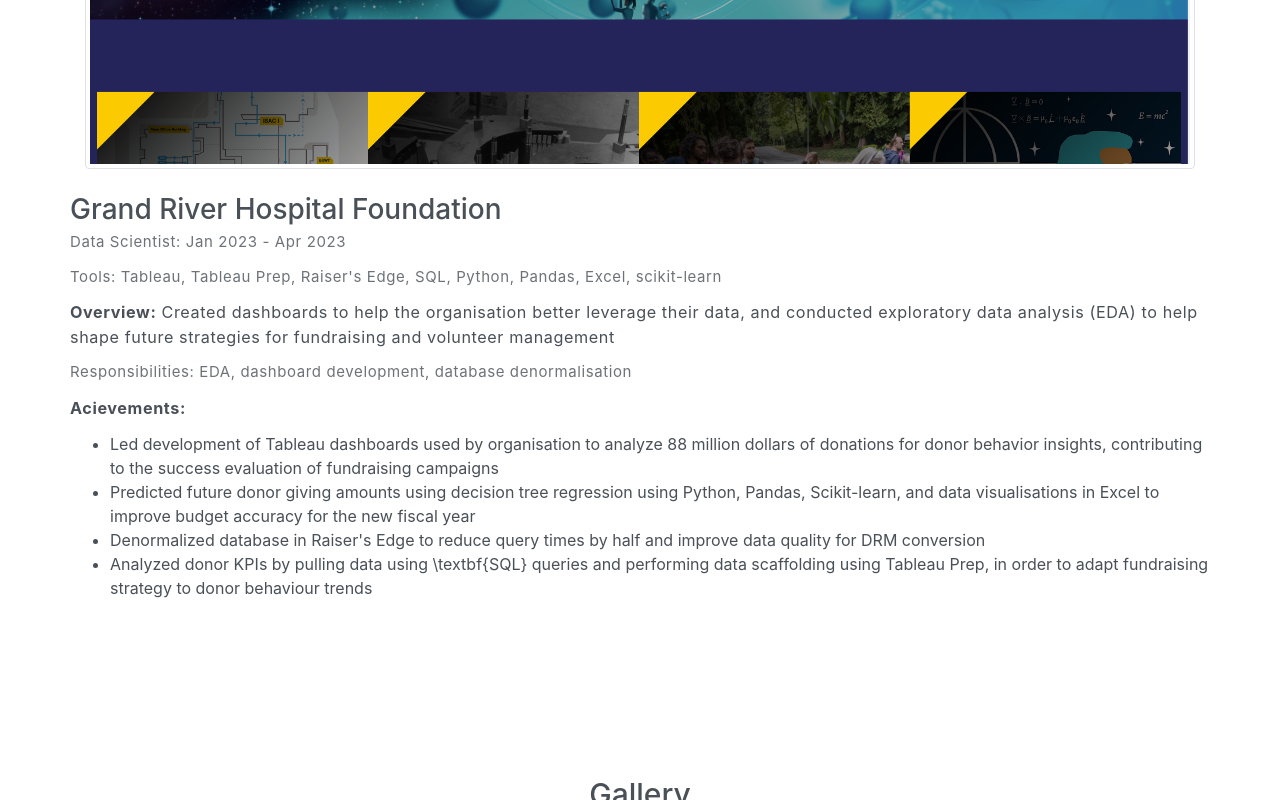
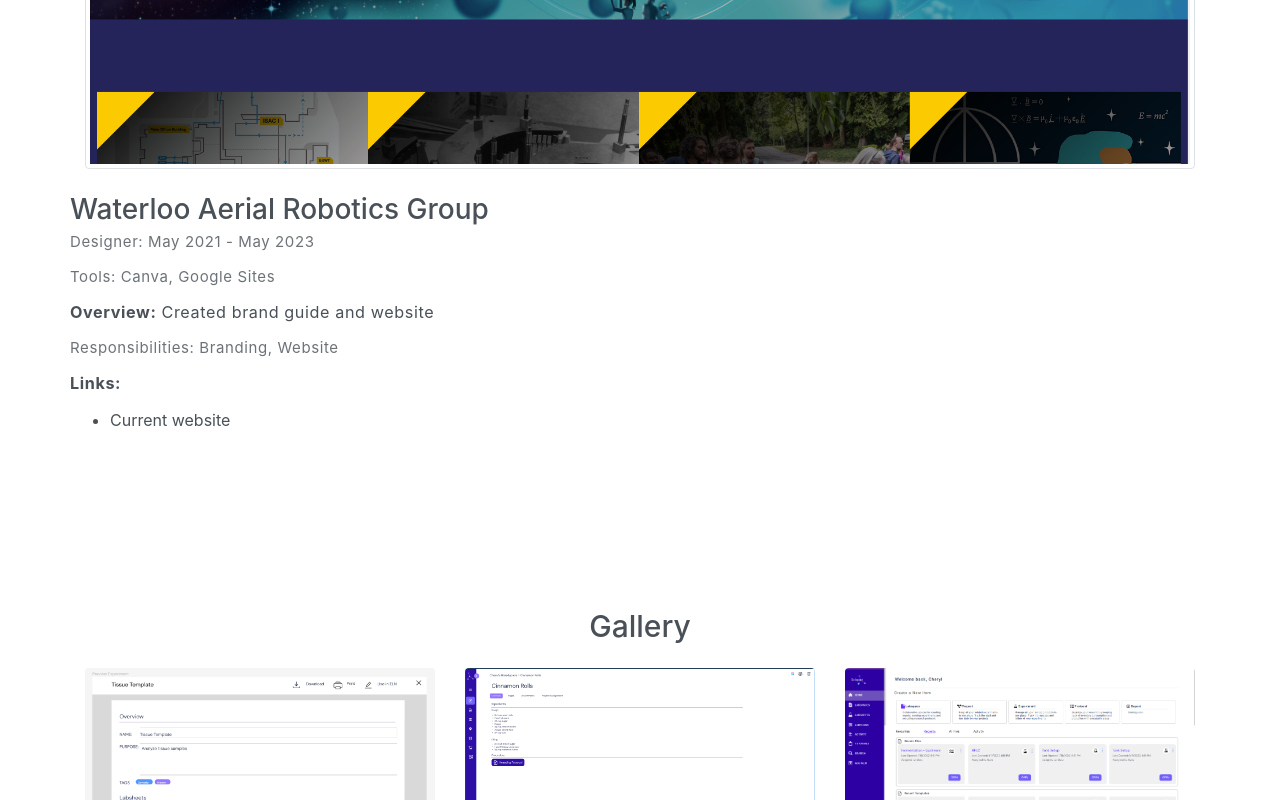
Before and after one commit to cherrowo/UXPortfolio, a website: page warg.html in a window 1280 px wide. Shown: the part 484-1284 px from the top of the page. Drawn offline with Linux system fonts and the light colour scheme; files whose address does not match are found by name.

Commit message:
Update for RehvUp

```diff
--- a/warg.html
+++ b/warg.html
@@ -35,17 +35,14 @@
             <img src="assets/imgs/DOL.png" alt="" class="img-thumbnail mb-4">
             <div class="row text-center text-md-left">
                 <div>
-                    <h6 class="title">Grand River Hospital Foundation</h6>
-                    <p class="subtitle">Data Scientist: Jan 2023 - Apr 2023</p>
-                    <p class="subtitle">Tools: Tableau, Tableau Prep, Raiser's Edge, SQL, Python, Pandas, Excel, scikit-learn</p>
-                    <p><b>Overview:</b> Created dashboards to help the organisation better leverage their data, and conducted exploratory data analysis (EDA) to help shape future strategies for fundraising and volunteer management</p>
-                    <p class="subtitle">Responsibilities: EDA, dashboard development, database denormalisation</p>
-                    <p><b>Acievements:</b></p>
+                    <h6 class="title">Waterloo Aerial Robotics Group</h6>
+                    <p class="subtitle">Designer: May 2021 - May 2023</p>
+                    <p class="subtitle">Tools: Canva, Google Sites</p>
+                    <p><b>Overview:</b> Created brand guide and website</p>
+                    <p class="subtitle">Responsibilities: Branding, Website</p>
+                    <p><b>Links:</b></p>
                         <ul>
-                            <li>Led development of Tableau dashboards used by organisation to analyze 88 million dollars of donations for donor behavior insights, contributing to the success evaluation of fundraising campaigns</li>
-                            <li>Predicted future donor giving amounts using decision tree regression using Python, Pandas, Scikit-learn, and data visualisations in Excel to improve budget accuracy for the new fiscal year</li>
-                            <li>Denormalized database in Raiser's Edge to reduce query times by half and improve data quality for DRM conversion</li>
-                            <li>Analyzed donor KPIs by pulling data using \textbf{SQL} queries and performing data scaffolding using Tableau Prep, in order to adapt fundraising strategy to donor behaviour trends</li>
+                            <li href="https://www.uwarg.com/">Current website</li>
                         </ul>
                 </div>
             </div>
```
Also changed, not shown: index.html (+1 -1 lines), rehvup.html (+4 -5 lines), 1 other file.
